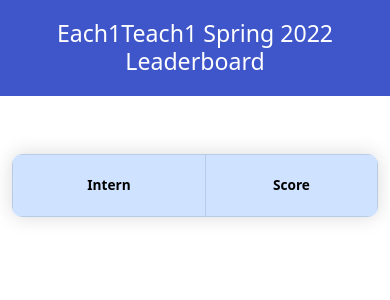
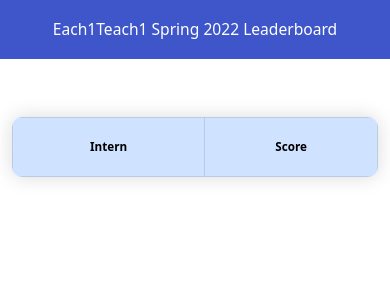
Before and after one commit to angela139/each1teach1example, a Flask app: page / in a window 390 px wide. Shown: the top 300 px of the page. Run offline with Flask 2, Linux system fonts and the light colour scheme; data that the repository does not hold is empty.

```diff
--- a/static/styles.css
+++ b/static/styles.css
@@ -1,10 +1,13 @@
-@media (max-width: 767.98px) {
+@media (max-width: 1248px) {
     body {
-    text-align: center;
-    font-size: 3.5vw;
+        text-align: center;
+        font-size: 3vw;
+    }
+    h3{
+        font-size: 4vw;
+    }
 }
-}
-@media (min-width: 768px) {
+@media (min-width: 1248px) {
     body {
         text-align: center;
         font-size: 1.5vw;
```
